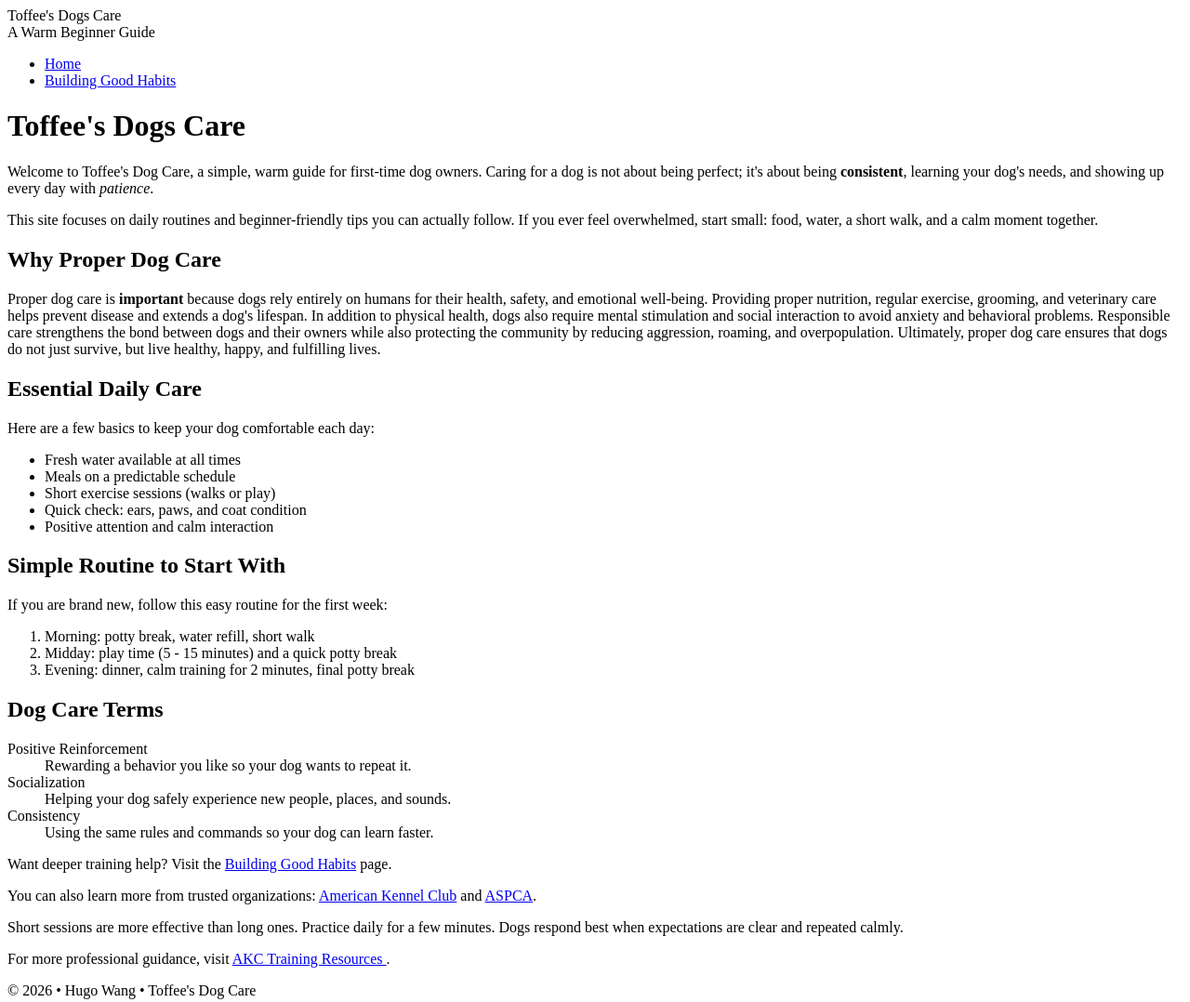
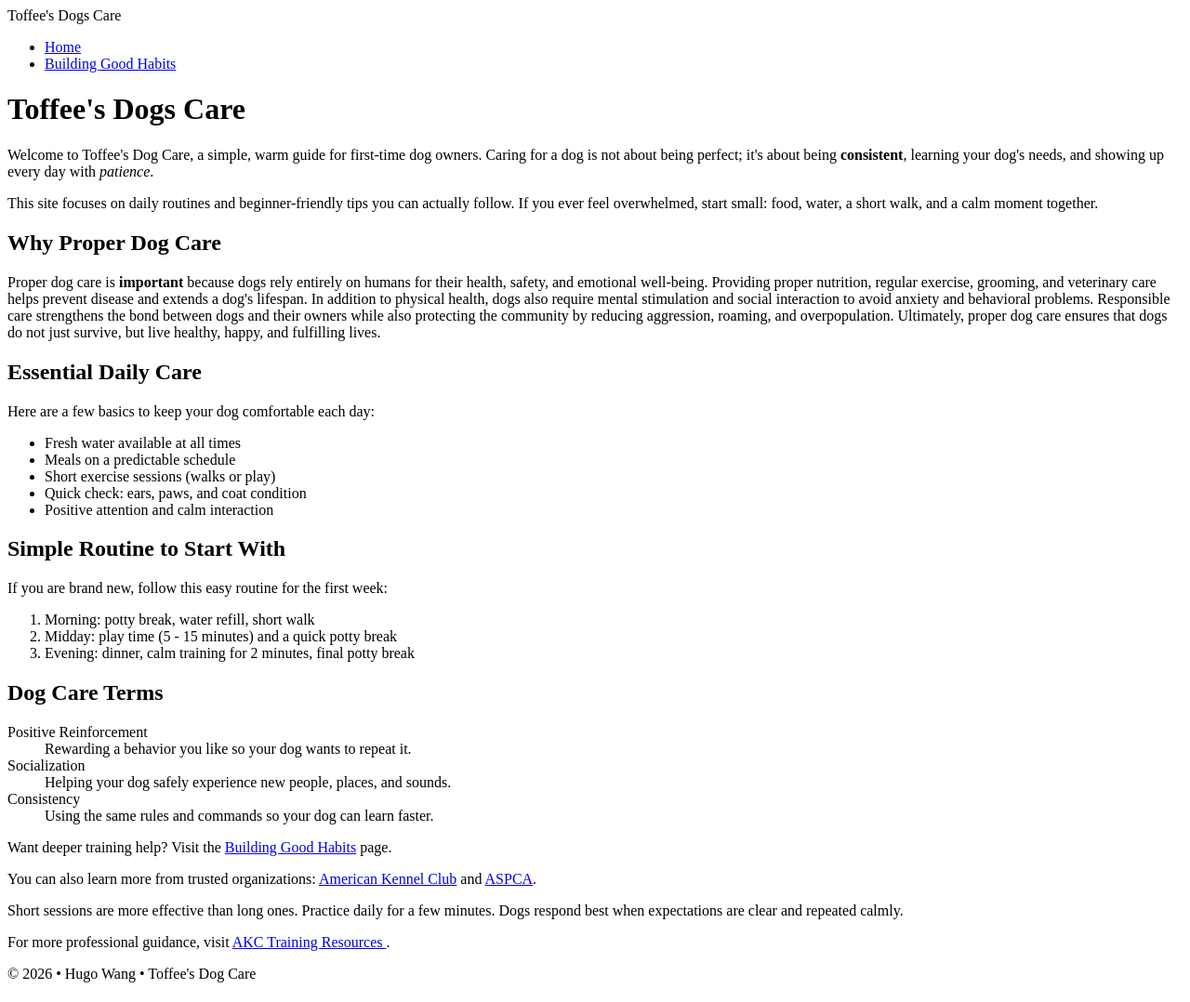
Before and after one commit to HugoWang-Kimochi/dwdd1600, a plain HTML site: page 03hand-coding/index.html in a window 1280 px wide. Shown: the whole page at 93% size. Drawn offline with Linux system fonts and the light colour scheme.

Commit message:
Fixed Sub Heading
Remove the second like in the header tag from both pages.

```diff
--- a/03hand-coding/index.html
+++ b/03hand-coding/index.html
@@ -11,8 +11,7 @@
   <body>
     <!-- start the page head-->
     <header>
-      <span>Toffee's Dogs Care</span><br />
-      <span>A Warm Beginner Guide</span>
+      <span>Toffee's Dogs Care</span>
     </header>
 
     <!-- start the page navigation-->
```
Also changed, not shown: 03hand-coding/training.html (+1 -2 lines).
